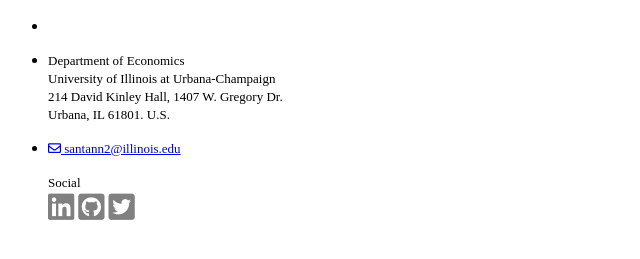
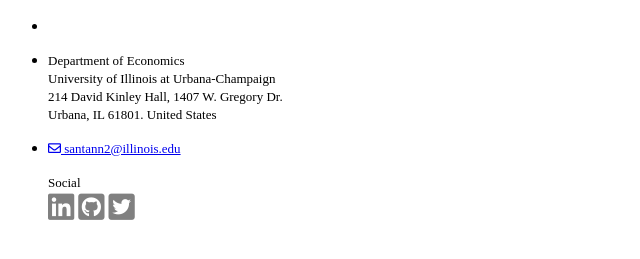
Before and after one commit to vpsantanna/vpsantanna.github.io, a Jekyll site: the page built from files/readme.md, in a window 1280 px wide. Shown: the part 152-411 px from the top of the page, without its empty margins (0-640 px from the left). Built offline with Jekyll 4.4.1, drawn with Linux system fonts in a browser that asks for light colours; nearby versions of some CDN libraries; our own code applies the rules of GitHub Pages for plain Markdown files; a script that is not in the unit is left out.

Commit message:
Update footer.html

```diff
--- a/_includes/footer.html
+++ b/_includes/footer.html
@@ -13,7 +13,7 @@
             {% endif %}
           </li>
           <li>
-            <p><font size="2.5">Department of Economics<br />University of Illinois at Urbana-Champaign<br />214 David Kinley Hall, 1407 W. Gregory Dr.<br />Urbana, IL 61801. U.S.</font></p>
+            <p><font size="2.5">Department of Economics<br />University of Illinois at Urbana-Champaign<br />214 David Kinley Hall, 1407 W. Gregory Dr.<br />Urbana, IL 61801. United States</font></p>
            {% if site.email %}
             <li><font size="2.5"><a href="mailto:{{ site.email }}"><i class="far fa-envelope"></i> {{ site.email }}</a></font>
            </li>
```
